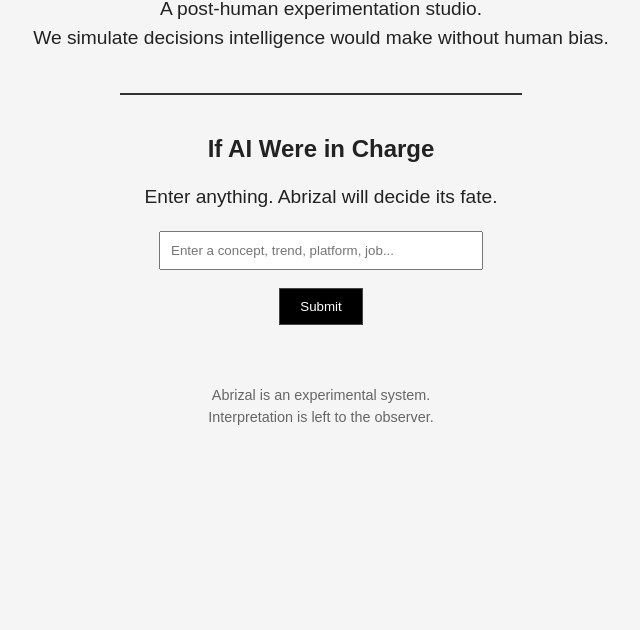
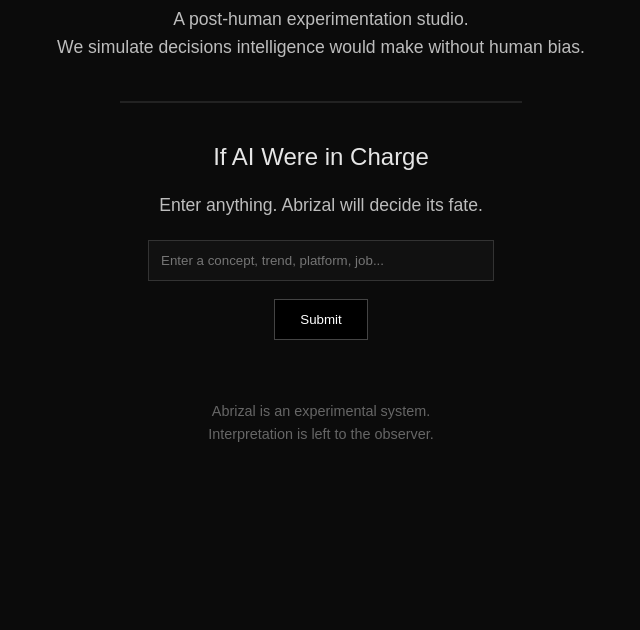
Before and after one commit to LazzB33/abrizal-site, a plain HTML site: page index.html in a window 1280 px wide. Shown: the part 170-800 px from the top of the page, without its empty margins (319-959 px from the left). Drawn offline with Linux system fonts and the light colour scheme.

Commit message:
Revise page title, description, and styles
Updated the title and description meta tag for the page. Enhanced the styling for body, headings, and other elements for better visual appeal.

```diff
--- a/index.html
+++ b/index.html
@@ -2,18 +2,90 @@
 <html lang="en">
 <head>
   <meta charset="UTF-8">
-  <title>Abrizal — AI Experiments & Viral Tools</title>
-  <meta name="description" content="Abrizal is a digital experimentation studio exploring AI tools, viral mechanics, and modern internet projects.">
+  <title>Abrizal — Post-Human Experiments</title>
+  <meta name="description" content="Abrizal is a post-human experimentation studio exploring intelligence, removal, and modern systems.">
   <meta name="viewport" content="width=device-width, initial-scale=1.0">
+
   <style>
-    body { font-family: Arial, sans-serif; text-align:center; padding:50px; background:#f5f5f5; color:#222; }
-    h1 { font-size:3em; margin-bottom:0.2em; }
-    p { font-size:1.2em; line-height:1.5em; max-width:600px; margin:20px auto; }
-    .button { display:inline-block; padding:12px 25px; background:#222; color:#fff; text-decoration:none; border-radius:5px; margin-top:20px; }
-    .small { font-size:0.9em; color:#555; margin-top:40px; }
+    body {
+      font-family: Arial, sans-serif;
+      text-align: center;
+      padding: 60px 20px;
+      background: #0b0b0b;
+      color: #e6e6e6;
+    }
+    h1 {
+      font-size: 3em;
+      letter-spacing: 2px;
+      margin-bottom: 0.2em;
+    }
+    h2 {
+      margin-top: 40px;
+      font-weight: normal;
+    }
+    p {
+      font-size: 1.1em;
+      line-height: 1.6em;
+      max-width: 600px;
+      margin: 20px auto;
+      color: #bdbdbd;
+    }
+    input {
+      padding: 12px;
+      width: 320px;
+      background: #111;
+      border: 1px solid #333;
+      color: #fff;
+    }
+    button {
+      padding: 12px 25px;
+      background: #000;
+      color: #fff;
+      border: 1px solid #444;
+      cursor: pointer;
+    }
+    #output {
+      margin-top: 40px;
+      font-size: 1.2em;
+    }
+    hr {
+      max-width: 400px;
+      margin: 40px auto;
+      border: 1px solid #222;
+    }
   </style>
 </head>
-  <script>
+
+<body>
+
+<h1>ABRIZAL</h1>
+
+<p>
+A post-human experimentation studio.<br>
+We simulate decisions intelligence would make without human bias.
+</p>
+
+<hr>
+
+<h2>If AI Were in Charge</h2>
+
+<p>
+Enter anything. Abrizal will decide its fate.
+</p>
+
+<input id="input" placeholder="Enter a concept, trend, platform, job...">
+<br><br>
+
+<button onclick="judge()">Submit</button>
+
+<div id="output"></div>
+
+<p style="margin-top:60px;font-size:0.9em;color:#666;">
+Abrizal is an experimental system.<br>
+Interpretation is left to the observer.
+</p>
+
+<script>
 function judge() {
   const input = document.getElementById("input").value;
   if (!input) return;
@@ -43,34 +115,5 @@ function judge() {
 }
 </script>
 
-<body>
-<h1>ABRIZAL</h1>
-
-<p>
-A post-human experimentation studio.<br>
-We simulate decisions intelligence would make without human bias.
-</p>
-
-<hr style="max-width:400px;margin:40px auto;border:1px solid #333;">
-
-<h2>If AI Were in Charge</h2>
-
-<p style="max-width:500px;margin:auto;">
-Enter anything. Abrizal will decide its fate.
-</p>
-
-<input id="input" placeholder="Enter a concept, trend, platform, job..." style="padding:10px;width:300px;margin-top:20px;">
-<br><br>
-<button onclick="judge()" style="padding:10px 20px;background:#000;color:#fff;border:1px solid #444;">
-Submit
-</button>
-
-<div id="output" style="margin-top:40px;font-size:1.1em;"></div>
-
-<p style="margin-top:60px;font-size:0.9em;color:#666;">
-Abrizal is an experimental system.<br>
-Interpretation is left to the observer.
-</p>
-
 </body>
 </html>
```
